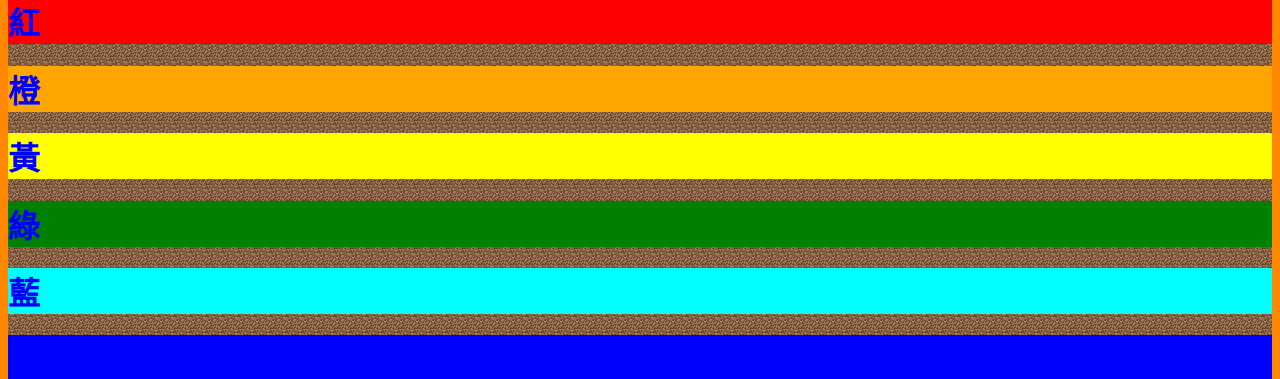
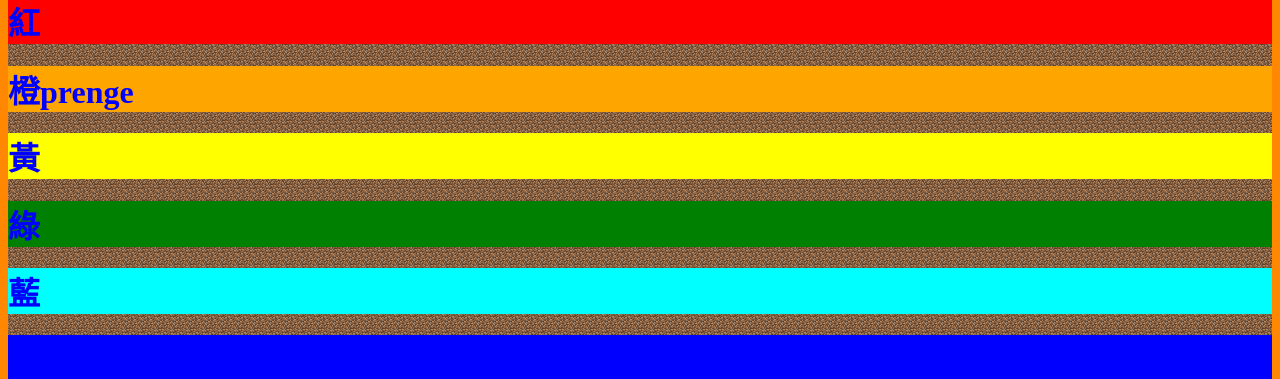
Before and after one commit to dada878/old-minecraft-website, a plain HTML site: page index.html in a window 1280 px wide. Shown: the part 693-1072 px from the top of the page. Drawn offline with Linux system fonts and the light colour scheme.

Commit message:
Update index.html

```diff
--- a/index.html
+++ b/index.html
@@ -25,7 +25,7 @@
     <br>
     <iframe width="560" height="315" src="https://www.youtube.com/embed/8hepfJLlx0E" title="YouTube video player" frameborder="0" allow="accelerometer; autoplay; clipboard-write; encrypted-media; gyroscope; picture-in-picture" style="border:2px solid red" allowfullscreen></iframe>
     <h1 style="background-color:red;" id="a1">紅</h1>
-    <h1 style="background-color:orange;">橙</h1>
+    <h1 style="background-color:orange;">橙prenge</h1>
     <h1 style="background-color:yellow;">黃</h1>
     <h1 style="background-color:green;">綠</h1>
     <h1 style="background-color:aqua;">藍</h1>
```
